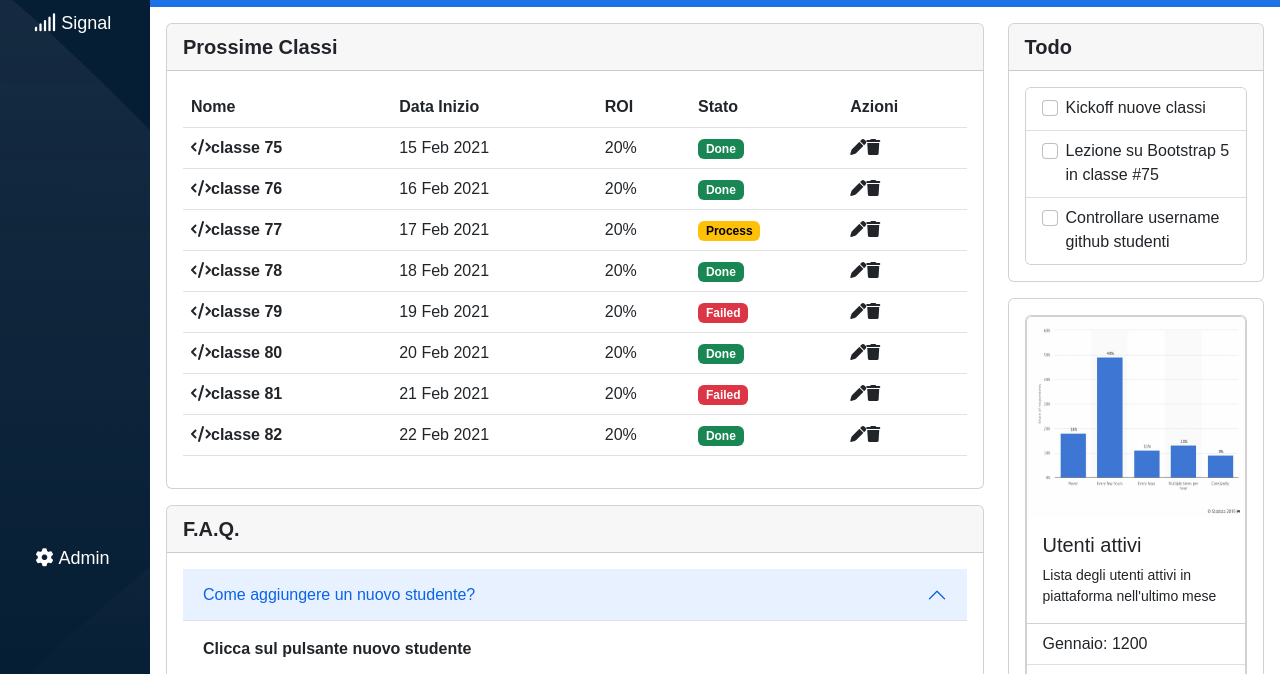
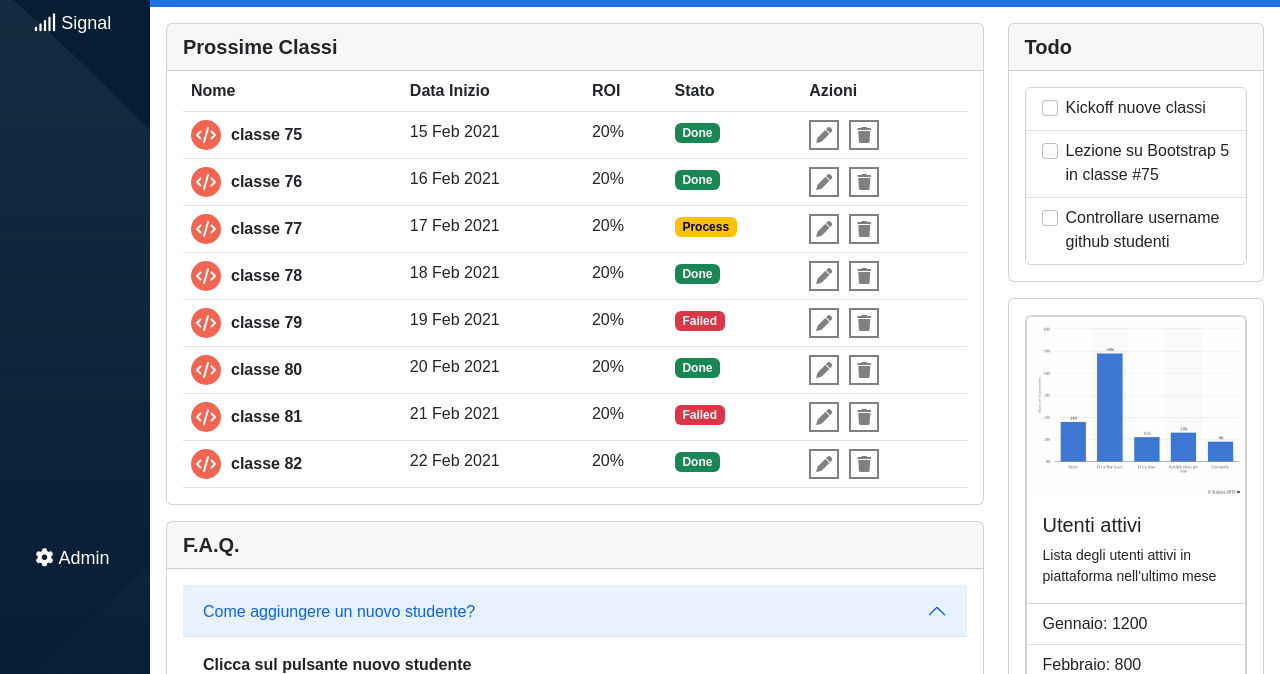
Before and after one commit to stefansimereaa/html-css-bootstrap-dashboard, a plain HTML site: page index.html in a window 1280 px wide. Shown: the part 180-854 px from the top of the page. Drawn offline with nearby package versions, Linux system fonts and the light colour scheme.

Commit message:
Fixed layout resolution 576px and 992px

```diff
--- a/css/style.css
+++ b/css/style.css
@@ -129,11 +129,45 @@ body{
 }
 
 .container-content img{
-    height: 200px;
+    height: 180px;
 }
 
 .container-content p{
     font-size: 14px;
 }
 
+/* Table Classes */
+
+.circle-background{
+    width: 30px;
+    height: 30px;
+    border-radius: 50%;
+    background-color: #f26551;
+    color: white;
+    display: flex;
+    justify-content: center;
+    align-items: center;
+    margin-right: 10px;
+}
+
+.square-background{
+    width: 30px;
+    height: 30px;
+    color: grey;
+    border: 2px solid grey;
+    display: flex;
+    justify-content: center;
+    align-items: center;
+    margin-right: 10px;
+}
+
+/* Responsive */
+
+@media (min-width: 576px) {
+    .table th:nth-child(2),
+    .table td:nth-child(2) {
+      display: block;
+    }
+  }
+
 /* Dimesioni 576 768 992 1200 */
--- a/index.html
+++ b/index.html
@@ -118,73 +118,129 @@
                                     <div class="card-header">
                                      <strong>Prossime Classi</strong>
                                     </div>
-                                    <div class="card-body">
+                                    <div class="card-body py-0">
                                         <table class="table">
                                             <thead>
                                               <tr>
                                                 <th scope="col">Nome</th>
-                                                <th scope="col">Data Inizio</th>
-                                                <th scope="col">ROI</th>
+                                                <th scope="col" class="d-none d-md-table-cell">Data Inizio</th>
+                                                <th scope="col" class="d-none d-md-table-cell">ROI</th>
                                                 <th scope="col">Stato</th>
                                                 <th scope="col">Azioni</th>
                                               </tr>
                                             </thead>
                                             <tbody>
                                               <tr>
-                                                <th scope="row"><i class="fa-solid fa-code"></i>classe 75</th>
-                                                <td>15 Feb 2021</td>
-                                                <td>20%</td>
+                                                <th scope="row" class="d-flex align-items-center"><i class="fa-solid fa-code circle-background"></i>classe 75</th>
+                                                <td class="d-none d-md-table-cell">15 Feb 2021</td>
+                                                <td class="d-none d-md-table-cell">20%</td>
                                                 <td><span class="badge text-bg-success">Done</span></td>
-                                                <td><i class="fa-solid fa-pen"></i><i class="fa-solid fa-trash"></i></td>
+                                                <td class="d-flex">
+                                                  <div class="square-background">
+                                                    <i class="fa-solid fa-pen"></i>
+                                                  </div>
+                                                  <div class="square-background">
+                                                    <i class="fa-solid fa-trash"></i>
+                                                  </div>
+                                                </td>
                                               </tr>
                                               <tr>
-                                                <th scope="row"><i class="fa-solid fa-code"></i>classe 76</th>
-                                                <td>16 Feb 2021</td>
-                                                <td>20%</td>
+                                                <th scope="row" class="d-flex align-items-center"><i class="fa-solid fa-code circle-background"></i>classe 76</th>
+                                                <td class="d-none d-md-table-cell">16 Feb 2021</td>
+                                                <td class="d-none d-md-table-cell">20%</td>
                                                 <td><span class="badge text-bg-success">Done</span></td>
-                                                <td><i class="fa-solid fa-pen"></i><i class="fa-solid fa-trash"></i></td>
+                                                <td class="d-flex">
+                                                  <div class="square-background">
+                                                    <i class="fa-solid fa-pen"></i>
+                                                  </div>
+                                                  <div class="square-background">
+                                                    <i class="fa-solid fa-trash"></i>
+                                                  </div>
+                                                </td>
                                               </tr>
                                               <tr>
-                                                <th scope="row"><i class="fa-solid fa-code"></i>classe 77</th>
-                                                <td>17 Feb 2021</td>
-                                                <td>20%</td>
+                                                <th scope="row" class="d-flex align-items-center"><i class="fa-solid fa-code circle-background"></i>classe 77</th>
+                                                <td class="d-none d-md-table-cell">17 Feb 2021</td>
+                                                <td class="d-none d-md-table-cell">20%</td>
                                                 <td><span class="badge text-bg-warning">Process</span></td>
-                                                <td><i class="fa-solid fa-pen"></i><i class="fa-solid fa-trash"></i></td>
+                                                <td class="d-flex">
+                                                  <div class="square-background">
+                                                    <i class="fa-solid fa-pen"></i>
+                                                  </div>
+                                                  <div class="square-background">
+                                                    <i class="fa-solid fa-trash"></i>
+                                                  </div>
+                                                </td>
                                               </tr>
                                               <tr>
-                                                <th scope="row"><i class="fa-solid fa-code"></i>classe 78</th>
-                                                <td>18 Feb 2021</td>
-                                                <td>20%</td>
+                                                <th scope="row" class="d-flex align-items-center"><i class="fa-solid fa-code circle-background"></i>classe 78</th>
+                                                <td class="d-none d-md-table-cell">18 Feb 2021</td>
+                                                <td class="d-none d-md-table-cell">20%</td>
                                                 <td><span class="badge text-bg-success">Done</span></td>
-                                                <td><i class="fa-solid fa-pen"></i><i class="fa-solid fa-trash"></i></td>
+                                                <td class="d-flex">
+                                                  <div class="square-background">
+                                                    <i class="fa-solid fa-pen"></i>
+                                                  </div>
+                                                  <div class="square-background">
+                                                    <i class="fa-solid fa-trash"></i>
+                                                  </div>
+                                                </td>
                                               </tr>
                                               <tr>
-                                                <th scope="row"><i class="fa-solid fa-code"></i>classe 79</th>
-                                                <td>19 Feb 2021</td>
-                                                <td>20%</td>
+                                                <th scope="row" class="d-flex align-items-center"><i class="fa-solid fa-code circle-background"></i>classe 79</th>
+                                                <td class="d-none d-md-table-cell">19 Feb 2021</td>
+                                                <td class="d-none d-md-table-cell">20%</td>
                                                 <td><span class="badge text-bg-danger">Failed</span></td>
-                                                <td><i class="fa-solid fa-pen"></i><i class="fa-solid fa-trash"></i></td>
+                                                <td class="d-flex">
+                                                  <div class="square-background">
+                                                    <i class="fa-solid fa-pen"></i>
+                                                  </div>
+                                                  <div class="square-background">
+                                                    <i class="fa-solid fa-trash"></i>
+                                                  </div>
+                                                </td>
                                               </tr>
                                               <tr>
-                                                <th scope="row"><i class="fa-solid fa-code"></i>classe 80</th>
-                                                <td>20 Feb 2021</td>
-                                                <td>20%</td>
+                                                <th scope="row" class="d-flex align-items-center"><i class="fa-solid fa-code circle-background"></i>classe 80</th>
+                                                <td class="d-none d-md-table-cell">20 Feb 2021</td>
+                                                <td class="d-none d-md-table-cell">20%</td>
                                                 <td><span class="badge text-bg-success">Done</span></td>
-                                                <td><i class="fa-solid fa-pen"></i><i class="fa-solid fa-trash"></i></td>
+                                                <td class="d-flex">
+                                                  <div class="square-background">
+                                                    <i class="fa-solid fa-pen"></i>
+                                                  </div>
+                                                  <div class="square-background">
+                                                    <i class="fa-solid fa-trash"></i>
+                                                  </div>
+                                                </td>
                                               </tr>
                                               <tr>
-                                                <th scope="row"><i class="fa-solid fa-code"></i>classe 81</th>
-                                                <td>21 Feb 2021</td>
-                                                <td>20%</td>
+                                                <th scope="row" class="d-flex align-items-center"><i class="fa-solid fa-code circle-background"></i>classe 81</th>
+                                                <td class="d-none d-md-table-cell">21 Feb 2021</td>
+                                                <td class="d-none d-md-table-cell">20%</td>
                                                 <td><span class="badge text-bg-danger">Failed</span></td>
-                                                <td><i class="fa-solid fa-pen"></i><i class="fa-solid fa-trash"></i></td>
+                                                <td class="d-flex">
+                                                  <div class="square-background">
+                                                    <i class="fa-solid fa-pen"></i>
+                                                  </div>
+                                                  <div class="square-background">
+                                                    <i class="fa-solid fa-trash"></i>
+                                                  </div>
+                                                </td>
                                               </tr>
                                               <tr>
-                                                <th scope="row"><i class="fa-solid fa-code"></i>classe 82</th>
-                                                <td>22 Feb 2021</td>
-                                                <td>20%</td>
+                                                <th scope="row" class="d-flex align-items-center"><i class="fa-solid fa-code circle-background"></i>classe 82</th>
+                                                <td class="d-none d-md-table-cell">22 Feb 2021</td>
+                                                <td class="d-none d-md-table-cell">20%</td>
                                                 <td><span class="badge text-bg-success">Done</span></td>
-                                                <td><i class="fa-solid fa-pen"></i><i class="fa-solid fa-trash"></i></td>
+                                                <td class="d-flex">
+                                                  <div class="square-background">
+                                                    <i class="fa-solid fa-pen"></i>
+                                                  </div>
+                                                  <div class="square-background">
+                                                    <i class="fa-solid fa-trash"></i>
+                                                  </div>
+                                                </td>
                                               </tr>
                                             </tbody>
                                           </table>
@@ -269,7 +325,7 @@
                                         </div>
                                 </div>
                                 <!-- Card Analytcs -->
-                                <div class="card">
+                                <div class="card mb-5">
                                     <div class="card-body">
                                         <div class="card" style="width: 100%;">
                                             <div class="card" style="width: 100%;">
```
